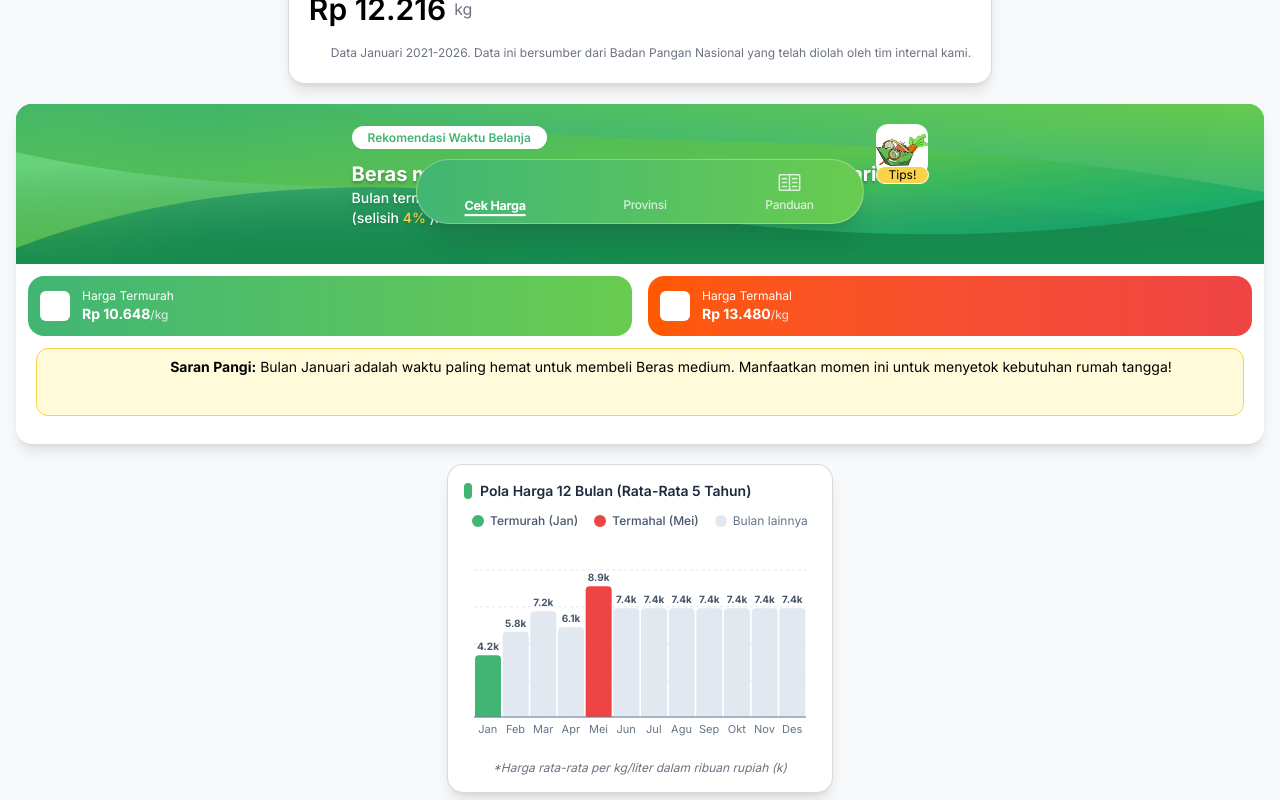
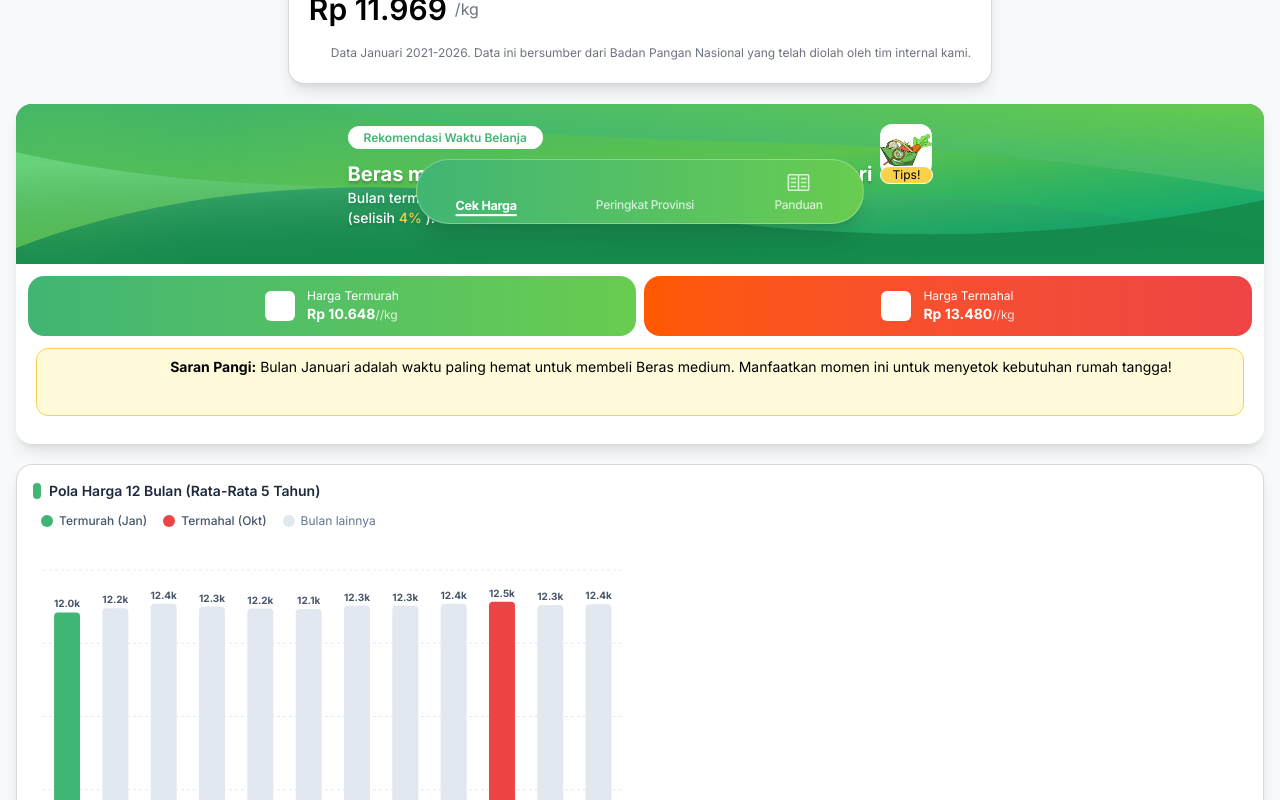
Before and after one commit to aipxd/Inama-al_Syududu_MIA26, a React (Vite) app: page / in a window 1280 px wide. Shown: the part 560-1360 px from the top of the page. Built offline with nearby package versions, Linux system fonts and the light colour scheme; some icons are missing.

Commit message:
add: data integration for Recommend Card and Bar Chart

```diff
--- a/src/components/dashboard/InfoSection.tsx
+++ b/src/components/dashboard/InfoSection.tsx
@@ -24,7 +24,7 @@ export const InfoSection = ({
   selectedBulan,
 }: InfoSectionProps) => {
   if (isLoading || !appData) {
-    return <Loading />
+    return <Loading />;
   }
 
   // 1. Dapatkan ID Komoditas dari label terpilih
@@ -38,7 +38,13 @@ export const InfoSection = ({
     commodityId =
       Object.keys(appData.meta.commodities).find((key) => {
         const item = appData.meta.commodities[key];
-        const label = typeof item === "object" ? item.label : item;
+        // Handle both object and string types for backward compatibility
+        const label =
+          typeof item === "object" && item !== null && "label" in item
+            ? item.label
+            : typeof item === "string"
+            ? item
+            : "";
         return label === selectedKomoditas || key === selectedKomoditas;
       }) || "";
   }
@@ -57,36 +63,47 @@ export const InfoSection = ({
     ? appData.national[commodityId] || []
     : appData.monthly[commodityId]?.[selectedWilayah] || [];
 
-  // 3. Cari Indeks Bulan Terpilih & Bulan Sebelumnya (01-12)
+  // 3. Hitung Data Rata-Rata 5 Tahun (2021-2025) untuk 12 Bulan (Digunakan oleh Chart & Card)
+  const chartData = MONTH_NAMES_ID.map((namaBulan, monthIdx) => {
+    const monthCode = (monthIdx + 1).toString().padStart(2, "0");
+    const values: number[] = [];
+
+    if (appData.meta.months && monthlyPrices.length > 0) {
+      appData.meta.months.forEach((ymStr, idx) => {
+        const [year, mCode] = ymStr.split("-");
+        const yearNum = parseInt(year, 10);
+        if (mCode === monthCode && yearNum >= 2021 && yearNum <= 2025) {
+          const val = monthlyPrices[idx];
+          if (val != null && val > 0) {
+            values.push(val);
+          }
+        }
+      });
+    }
+
+    const avgPrice =
+      values.length > 0
+        ? Math.round(values.reduce((acc, val) => acc + val, 0) / values.length)
+        : 0;
+
+    return {
+      month: namaBulan.slice(0, 3), // 'Jan', 'Feb', dst.
+      bulanFull: namaBulan,
+      price: avgPrice,
+    };
+  });
+
+  // 4. Cari Indeks Bulan Terpilih & Bulan Sebelumnya (01-12)
   const selectedMonthIndex = MONTH_NAMES_ID.findIndex(
     (b) => b.toLowerCase() === selectedBulan.toLowerCase()
   );
+  const targetMonthIndex = selectedMonthIndex >= 0 ? selectedMonthIndex : 0;
+  const targetMonthNum = (targetMonthIndex + 1).toString().padStart(2, "0");
 
-  const targetMonthNum = (selectedMonthIndex >= 0 ? selectedMonthIndex + 1 : 1)
-    .toString()
-    .padStart(2, "0");
+  const prevMonthIndex = targetMonthIndex === 0 ? 11 : targetMonthIndex - 1;
 
-  const prevMonthIndex = selectedMonthIndex === 0 ? 11 : selectedMonthIndex - 1;
-  const prevMonthNum = (prevMonthIndex + 1).toString().padStart(2, "0");
-
-  // 4. Hitung Rata-Rata Harga Bulan Terpilih & Bulan Sebelumnya (2021-2025)
-  const getAverageForMonth = (monthCode: string) => {
-    if (!appData.meta.months || monthlyPrices.length === 0) return 0;
-
-    const values: number[] = [];
-    appData.meta.months.forEach((ymStr, idx) => {
-      if (ymStr.endsWith(`-${monthCode}`) && monthlyPrices[idx] != null) {
-        values.push(monthlyPrices[idx]);
-      }
-    });
-
-    if (values.length === 0) return 0;
-    const sum = values.reduce((acc, val) => acc + val, 0);
-    return Math.round(sum / values.length);
-  };
-
-  const hargaRataRataBulanTerpilih = getAverageForMonth(targetMonthNum);
-  const hargaRataRataBulanLalu = getAverageForMonth(prevMonthNum);
+  const hargaRataRataBulanTerpilih = chartData[targetMonthIndex]?.price || 0;
+  const hargaRataRataBulanLalu = chartData[prevMonthIndex]?.price || 0;
 
   // 5. Hitung Persentase Selisih (MoM) dan Status (Naik / Turun / Stabil)
   let persentaseSelisih = 0;
@@ -105,9 +122,9 @@ export const InfoSection = ({
 
   // 6. Penentuan Satuan Dinamis
   const isMinyak = selectedKomoditas.toLowerCase().includes("minyak");
-  const satuan = isMinyak ? "liter" : "kg";
+  const satuan = isMinyak ? "/liter" : "/kg";
 
-  // 7. Hitung Data Musiman (Seasonal) untuk RecommendCard (TENTUKAN DI SINI)
+  // 7. Hitung Data Musiman (Seasonal) untuk RecommendCard & SaranPangi
   const regionKey = isNasional ? "NASIONAL" : selectedWilayah;
 
   const seasonalArray: number[] =
@@ -118,7 +135,7 @@ export const InfoSection = ({
 
   seasonalArray.forEach((val, idx) => {
     if (val < seasonalArray[minIdx]) minIdx = idx;
-    if (val > seasonalArray[maxIdx]) maxIdx = idx; // Koreksi nama variabel di sini
+    if (val > seasonalArray[maxIdx]) maxIdx = idx;
   });
 
   const bulanTermurah = MONTH_NAMES_ID[minIdx] || "Januari";
@@ -129,7 +146,7 @@ export const InfoSection = ({
   const diffPercent = ((maxVal - minVal) / minVal) * 100;
   const displaySelisih = `${Math.round(diffPercent)}%`;
 
-// Cari seluruh harga pada bulan terpilih khusus rentang tahun 2021-2025
+  // 8. Cari seluruh harga pada bulan terpilih khusus rentang tahun 2021-2025
   const pricesForSelectedMonth: number[] = [];
   if (appData.meta.months && monthlyPrices.length > 0) {
     appData.meta.months.forEach((ymStr, idx) => {
@@ -148,8 +165,6 @@ export const InfoSection = ({
     pricesForSelectedMonth.length > 0 ? Math.min(...pricesForSelectedMonth) : 0;
   const maxHargaBulan =
     pricesForSelectedMonth.length > 0 ? Math.max(...pricesForSelectedMonth) : 0;
-
-
 
   return (
     <div className="bg-brand-bg rounded-t-2xl p-4 min-h-screen flex flex-col justify-center items-center gap-5 pt-10 pb-25">
@@ -170,7 +185,7 @@ export const InfoSection = ({
           bulanTermahal={bulanTermahal}
           selisihPersen={displaySelisih}
         />
-        <div className="flex flex-row justify-around items-center p-3 gap-4">
+        <div className="flex flex-row justify-around items-center p-3 gap-2">
           <TermurahMahalCard
             type="termurah"
             harga={formatRupiah(minHargaBulan)}
@@ -191,7 +206,8 @@ export const InfoSection = ({
         />
       </div>
 
-      <PolaHargaChart />
+      {/* Grafik Pola Harga 12 Bulan */}
+      <PolaHargaChart data={chartData} />
       <InfoSumber />
     </div>
   );
--- a/src/components/layout/BottomNav.tsx
+++ b/src/components/layout/BottomNav.tsx
@@ -15,7 +15,7 @@ const navItems: NavItem[] = [
   },
   {
     path: "/rank",
-    label: "Provinsi",
+    label: "Peringkat Provinsi",
     icon: <Icon icon="akar-icons:map" fontSize={25}/>,
   },
   {
--- a/src/components/ui/PolaHargaChart.tsx
+++ b/src/components/ui/PolaHargaChart.tsx
@@ -1,32 +1,43 @@
 import { Bar, BarChart, CartesianGrid, Cell, LabelList, Tooltip, XAxis } from 'recharts';
+import { formatRupiah } from '../../lib/data';
 
-const data = [
-  { month: 'Jan', revenue: 4200 },
-  { month: 'Feb', revenue: 5800 },
-  { month: 'Mar', revenue: 7200 },
-  { month: 'Apr', revenue: 6100 },
-  { month: 'Mei', revenue: 8900 },
-  { month: 'Jun', revenue: 7400 },
-  { month: 'Jul', revenue: 7400 },
-  { month: 'Agu', revenue: 7400 },
-  { month: 'Sep', revenue: 7400 },
-  { month: 'Okt', revenue: 7400 },
-  { month: 'Nov', revenue: 7400 },
-  { month: 'Des', revenue: 7400 },
-];
+interface ChartDataItem {
+  month: string;
+  price: number;
+}
 
-// 1. Cari nilai tertinggi dan terendah secara otomatis
-const revenues = data.map((d) => d.revenue);
-const maxVal = Math.max(...revenues);
-const minVal = Math.min(...revenues);
+interface PolaHargaChartProps {
+  data?: ChartDataItem[];
+}
 
-// Dapatkan nama bulan termahal & termurah untuk tampilan legenda
-const maxMonth = data.find((d) => d.revenue === maxVal)?.month;
-const minMonth = data.find((d) => d.revenue === minVal)?.month;
+export default function PolaHargaChart({ data = [] }: PolaHargaChartProps) {
+  // Fallback jika data props belum siap
+  const chartData = data.length > 0 ? data : [
+    { month: 'Jan', price: 0 },
+    { month: 'Feb', price: 0 },
+    { month: 'Mar', price: 0 },
+    { month: 'Apr', price: 0 },
+    { month: 'Mei', price: 0 },
+    { month: 'Jun', price: 0 },
+    { month: 'Jul', price: 0 },
+    { month: 'Agu', price: 0 },
+    { month: 'Sep', price: 0 },
+    { month: 'Okt', price: 0 },
+    { month: 'Nov', price: 0 },
+    { month: 'Des', price: 0 },
+  ];
 
-export default function PolaHargaChart() {
+  // 1. Cari nilai tertinggi dan terendah secara otomatis
+  const prices = chartData.map((d) => d.price);
+  const maxVal = Math.max(...prices);
+  const minVal = Math.min(...prices);
+
+  // Dapatkan nama bulan termahal & termurah untuk tampilan legenda
+  const maxMonth = chartData.find((d) => d.price === maxVal)?.month;
+  const minMonth = chartData.find((d) => d.price === minVal)?.month;
+
   return (
-    <div className="bg-white p-4 rounded-2xl shadow-lg border border-black/15">
+    <div className="bg-white p-4 rounded-2xl shadow-lg border border-black/15 w-full">
       {/* Header Judul */}
       <div className="flex items-center gap-2 mb-3">
         <div className="h-4 w-2 bg-[#41B573] rounded-xl"></div>
@@ -39,11 +50,11 @@ export default function PolaHargaChart() {
       <div className="flex items-center gap-4 text-xs mb-4 px-2">
         <div className="flex items-center gap-1.5">
           <span className="w-3 h-3 rounded-full bg-[#41B573]"></span>
-          <span className="text-slate-600 font-medium">Termurah ({minMonth})</span>
+          <span className="text-slate-600 font-medium">Termurah ({minMonth || '-'})</span>
         </div>
         <div className="flex items-center gap-1.5">
           <span className="w-3 h-3 rounded-full bg-[#EF4444]"></span>
-          <span className="text-slate-600 font-medium">Termahal ({maxMonth})</span>
+          <span className="text-slate-600 font-medium">Termahal ({maxMonth || '-'})</span>
         </div>
         <div className="flex items-center gap-1.5">
           <span className="w-3 h-3 rounded-full bg-slate-200"></span>
@@ -56,7 +67,7 @@ export default function PolaHargaChart() {
         <BarChart
           style={{ width: '100%', maxWidth: 600, maxHeight: '70vh', aspectRatio: 1.7 }}
           responsive
-          data={data}
+          data={chartData}
           margin={{ top: 25, right: 10, left: 10, bottom: 5 }}
         >
           <CartesianGrid stroke="#e2e8f0" strokeDasharray="3 3" vertical={false} />
@@ -68,22 +79,22 @@ export default function PolaHargaChart() {
             tickLine={false}
           />
           <Tooltip
-            formatter={(value: any) => [`Rp ${value}`, 'Harga']}
+            formatter={(value: any) => [formatRupiah(Number(value) || 0), 'Harga Rata-Rata']}
             cursor={{ fill: '#63636320' }}
           />
 
-          <Bar dataKey="revenue" barSize={26} radius={[4, 4, 0, 0]}>
+          <Bar dataKey="price" barSize={26} radius={[4, 4, 0, 0]}>
             {/* 4. Pemetaan 3 warna dinamis pada tiap batang */}
-            {data.map((entry, index) => {
+            {chartData.map((entry, index) => {
               let color = '#E2E8F0'; // Default: Abu-abu (Bulan lainnya)
-              if (entry.revenue === maxVal) color = '#EF4444'; // Merah (Termahal)
-              if (entry.revenue === minVal) color = '#41B573'; // Hijau (Termurah)
+              if (entry.price === maxVal && maxVal > 0) color = '#EF4444'; // Merah (Termahal)
+              if (entry.price === minVal && minVal > 0) color = '#41B573'; // Hijau (Termurah)
 
               return <Cell key={`cell-${index}`} fill={color} />;
             })}
 
             <LabelList
-              dataKey="revenue"
+              dataKey="price"
               position="top"
               fontSize={10}
               fontWeight="bold"
--- a/src/components/ui/RecommendCard.tsx
+++ b/src/components/ui/RecommendCard.tsx
@@ -65,7 +65,7 @@ export const RecommendCard = ({
                 </p>
             </div>
 
-            <div>
+            <div className="ml-2">
                 <Pangi />
             </div>
         </div>
--- a/src/components/ui/TermurahMahalCard.tsx
+++ b/src/components/ui/TermurahMahalCard.tsx
@@ -15,7 +15,7 @@ export const TermurahMahalCard = ({
 
   return (
     <div
-      className={`flex-1 p-3 rounded-2xl flex items-center gap-3 text-white ${
+      className={`flex-1 p-3 rounded-2xl flex justify-center items-center gap-3 text-white ${
         isTermahal
           ? "bg-linear-to-r from-[#FF5900] to-brand-negative"
           : "bg-linear-to-r from-[#41B573] to-[#68CC4F]"
```
Also changed, not shown: src/lib/data.ts (+8 -1 lines), src/pages/Dashboard.tsx (+3 -5 lines). Lines whose indentation alone changed are shown as unchanged.
